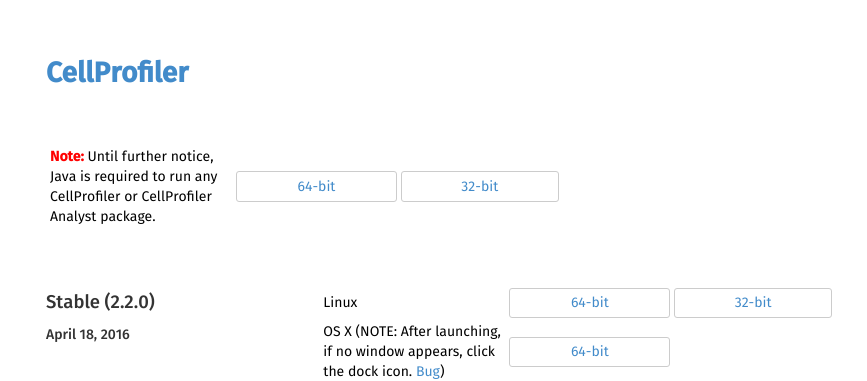
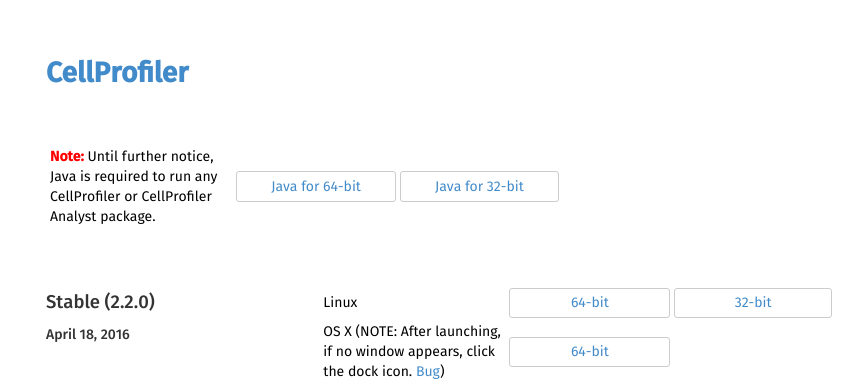
Before and after one commit to CellProfiler/cellprofiler.github.com-backup, a Jekyll site: the page built from releases/index.html, in a window 1280 px wide. Shown: the top 381 px of the page, without its empty margins (199-1066 px from the left). Built offline with Jekyll 4.4.1, drawn with Linux system fonts in a browser that asks for light colours.

Commit message:
mmake buttons clearer

```diff
--- a/releases/index.html
+++ b/releases/index.html
@@ -10,9 +10,9 @@
         <tr>
           <td class="inst-type"><font color="red"><b>Note:</b></font> Until further notice, Java is required to run any CellProfiler or CellProfiler Analyst package.</td>
 
-          <td><a href="http://www.oracle.com/technetwork/java/javase/downloads/jre8-downloads-2133155.html"><div class="inst-button">64-bit</div></a></td>
+          <td><a href="http://www.oracle.com/technetwork/java/javase/downloads/jre8-downloads-2133155.html"><div class="inst-button">Java for 64-bit</div></a></td>
 
-          <td><a href="http://www.oracle.com/technetwork/java/javase/downloads/jre8-downloads-2133155.html"><div class="inst-button">32-bit</div></a></td>
+          <td><a href="http://www.oracle.com/technetwork/java/javase/downloads/jre8-downloads-2133155.html"><div class="inst-button">Java for 32-bit</div></a></td>
         </tr>
       </tbody>
     </table>
```
